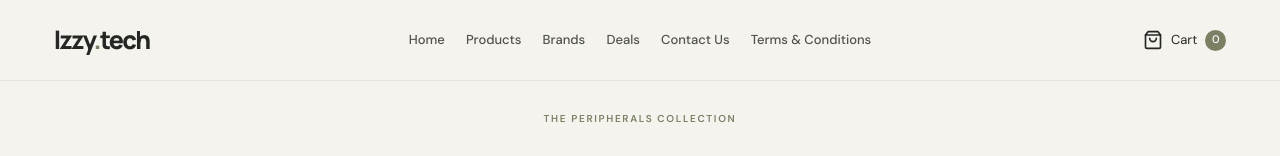
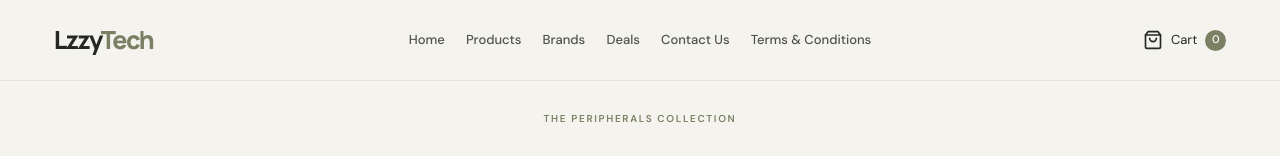
Before and after one commit to MuhammadTalhaX/Lzzy-Tech-Frontend, a Next.js app: page / in a window 1280 px wide. Shown: the top 156 px of the page. Built offline with nearby package versions, Linux system fonts and the light colour scheme.

Commit message:
Brand name fixed

```diff
--- a/src/components/site-header.tsx
+++ b/src/components/site-header.tsx
@@ -23,7 +23,7 @@ export function SiteHeader() {
     <header className="site-header">
       <div className="header-inner">
         <Link href="/" className="wordmark" aria-label="Lzzy Tech home">
-          lzzy<span>.</span>tech
+          Lzzy<span>Tech</span>
         </Link>
         <nav className="desktop-nav" aria-label="Main navigation">
           {links.map(([label, href]) => (
```
